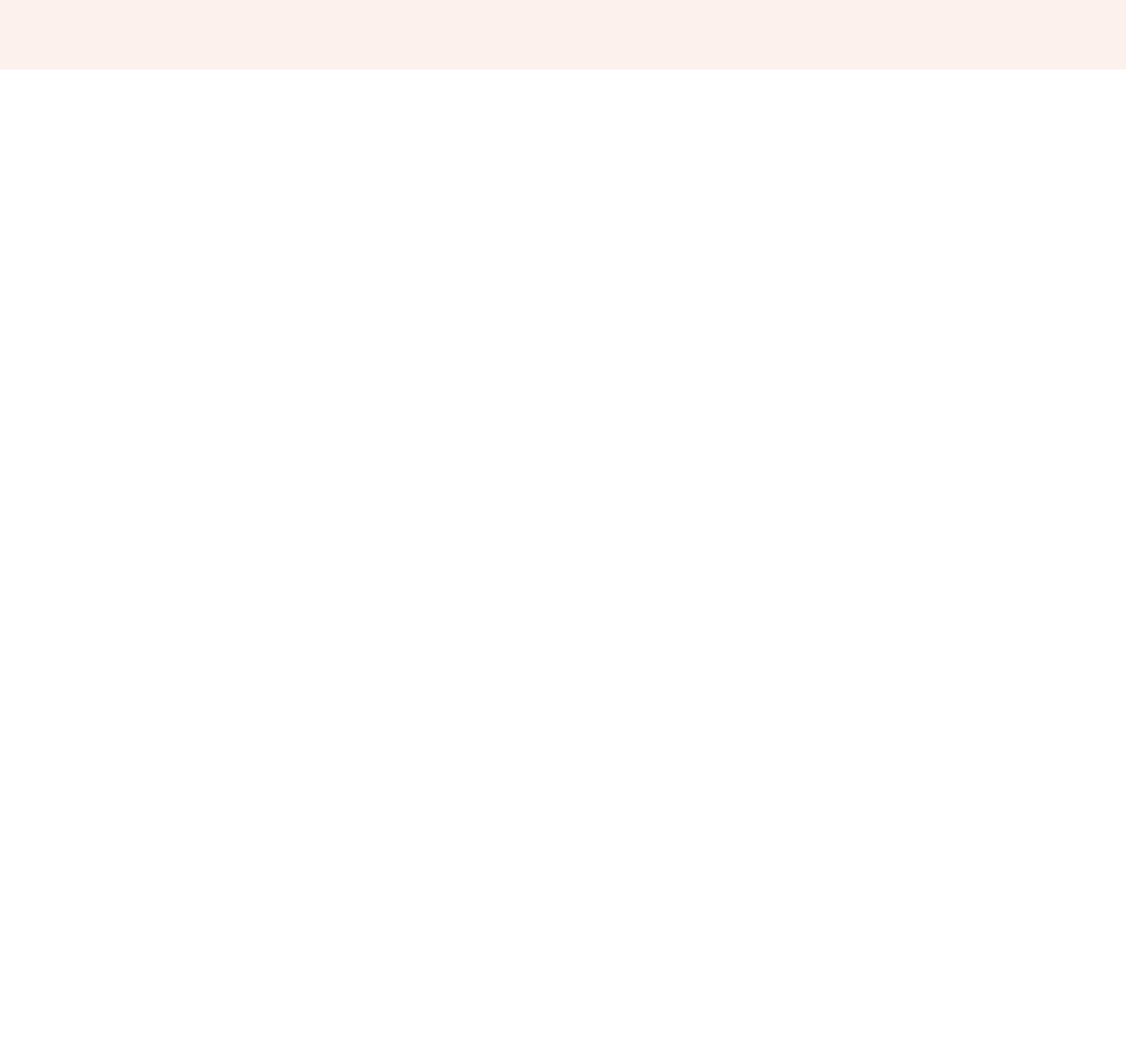
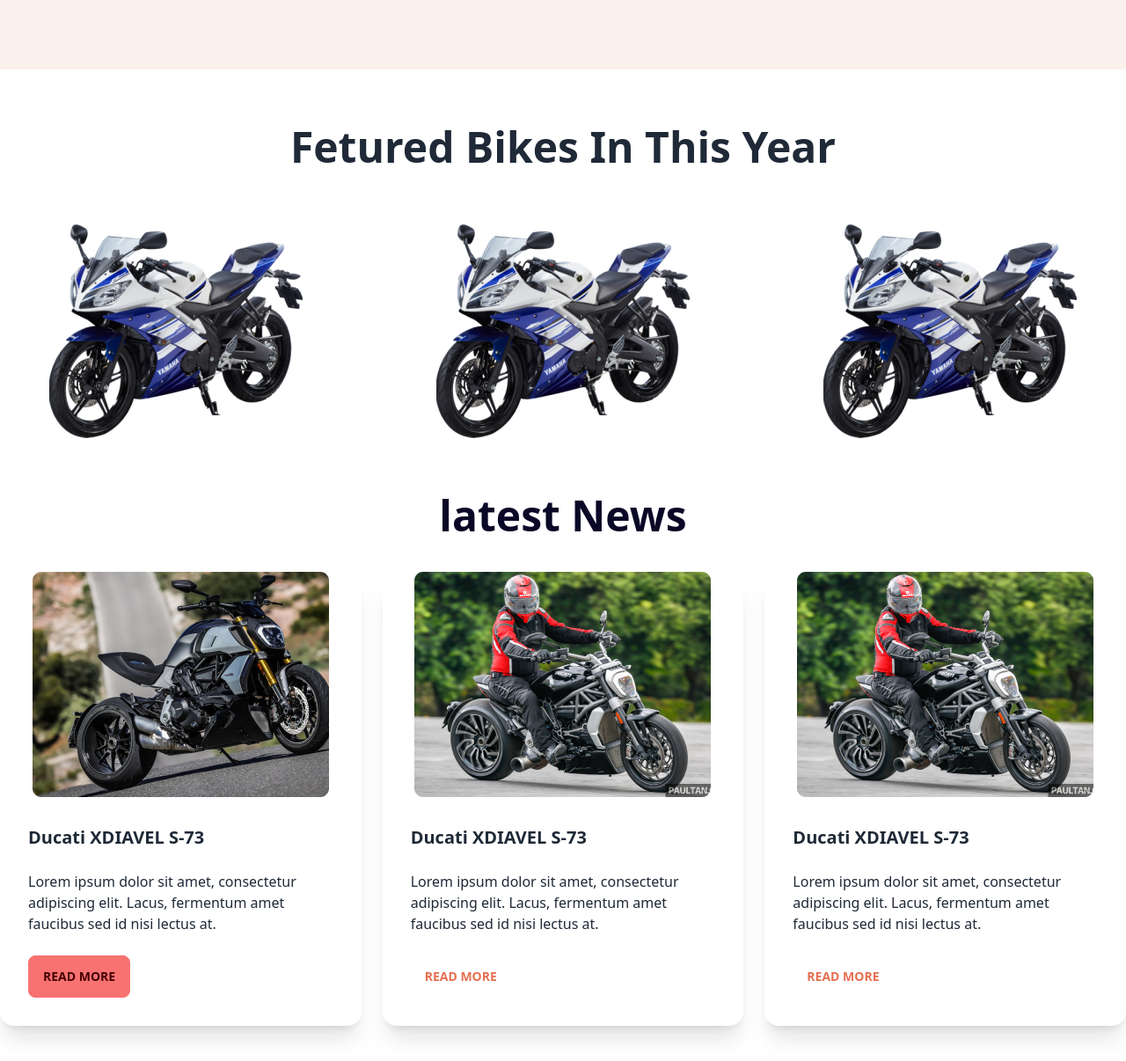
Before and after one commit to Kausar56/biker-zone, a website: page index.html in a window 1280 px wide. Shown: the part 579-1785 px from the top of the page at 88% size. Before the commit the page ends 800 px from the top, so only its background shows below. Drawn offline with nearby package versions, Linux system fonts and the light colour scheme.

Commit message:
added feauture section

```diff
--- a/index.html
+++ b/index.html
@@ -179,5 +179,85 @@
         </div>
     </section><!-- Banner area end-->
 
+
+    <main class="max-w-7xl m-auto">
+
+        <section>
+        <h1 class="text-center font-bold text-5xl mt-16">Fetured Bikes In This Year</h1>
+        <div class="grid grid-cols-1 lg:grid-cols-3 gap-y-10 lg:gap-10 md:grid-cols-2 justify-center flex-1 my-16">
+
+            <div class="flex justify-center">
+                <img src="images/others/feature-bike.png">
+            </div>
+
+            <div class="flex justify-center">
+                <img src="images/others/feature-bike.png">
+            </div>
+            <div class="flex justify-center">
+                <img src="images/others/feature-bike.png">
+            </div>
+        </div>
+    </section>
+
+
+
+    <section class="mt-10">
+
+        <h2 class="text-center text-5xl text-[#0A0826] font-semibold">latest News</h2>
+
+
+        <div class="grid grid-cols-1 lg:grid-cols-3 md:grid-cols-2 gap-y-7 md:gap-4 lg:gap-6 my-10 ">
+
+
+            <div class="card  shadow-xl"> <!-- card makeing-->
+           <figure><img src="images/others/latest1.png"></figure>
+           <div class="card-body space-y-4">
+          <h2 class="card-title">Ducati XDIAVEL S-73</h2>
+          <p class="">Lorem ipsum dolor sit amet, consectetur adipiscing elit. Lacus, fermentum amet faucibus sed id nisi lectus at.</p>
+
+          <div class="card-actions justify-start">
+            <button class="btn btn-error checked:">Read More</button>
+          </div>
+        </div>
+            </div> <!--card one end-->
+
+
+            <div class="card  shadow-xl"> <!-- card makeing-->
+           <figure><img src="images/others/latest3.png"></figure>
+           <div class="card-body space-y-4">
+          <h2 class="card-title">Ducati XDIAVEL S-73</h2>
+          <p class="">Lorem ipsum dolor sit amet, consectetur adipiscing elit. Lacus, fermentum amet faucibus sed id nisi lectus at.</p>
+
+          <div class="card-actions justify-start">
+            <button class="btn btn-outline hover:bg-[#E76F51] hover:border-none border-none text-[#E76F51]">Read More</button>
+          </div>
+        </div>
+            </div> <!--card two end-->
+
+
+            <div class="card bg- shadow-xl"> <!-- card makeing-->
+           <figure><img src="images/others/latest3.png"></figure>
+           <div class="card-body space-y-4">
+          <h2 class="card-title">Ducati XDIAVEL S-73</h2>
+          <p class="">Lorem ipsum dolor sit amet, consectetur adipiscing elit. Lacus, fermentum amet faucibus sed id nisi lectus at.</p>
+
+          <div class="card-actions justify-start">
+            <button class="btn btn-outline hover:bg-[#E76F51] hover:border-none border-none text-[#E76F51]">Read More</button>
+          </div>
+        </div>
+            </div> <!--card three end-->
+
+
+
+
+
+
+
+
+        </div>
+    </section>
+
+    </main>
+
 </body>
 </html>
```
